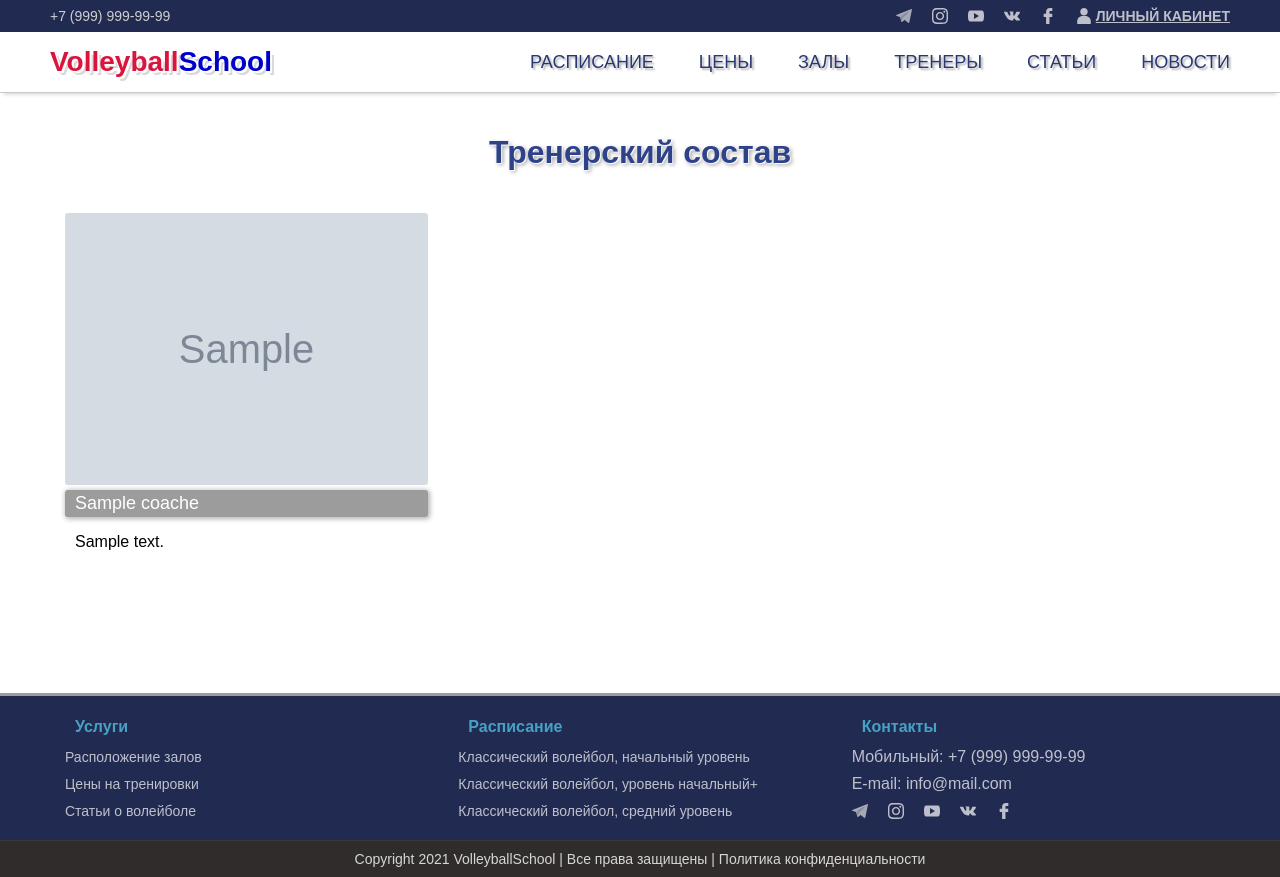
After one commit to VladShi/volleyballschool-django, a Django app: page /coaches/ in a window 1280 px wide. The commit adds this page. Run offline with Django 3.2, Linux system fonts and the light colour scheme; tables that the repository leaves empty hold one stand-in row (values such as "Sample post"); grey boxes marked "Sample" are stand-in pictures.

Commit message:
Add Coaches model, view and template

```diff
--- a/volleyballschool/admin.py
+++ b/volleyballschool/admin.py
@@ -1,9 +1,13 @@
 from django.contrib import admin
 
-from .models import News
+from .models import News, Coaches
 
 # Register your models here.
+
+
 class NewsAdmin(admin.ModelAdmin):
     list_display = ('__str__', 'date',)
 
+
 admin.site.register(News, NewsAdmin)
+admin.site.register(Coaches)
--- a/volleyballschool/models.py
+++ b/volleyballschool/models.py
@@ -1,11 +1,11 @@
 from django.db import models
 
-# Create your models here.
 
 class News(models.Model):
     title = models.CharField('Заголовок', max_length=120)
     text = models.TextField('Текст', blank=True)
-    image = models.ImageField('Изображение', upload_to='news_images/', blank=True)
+    image = models.ImageField(
+        'Изображение', upload_to='news_images/', blank=True)
     date = models.DateField('Дата', auto_now_add=True)
 
     def __str__(self):
@@ -15,3 +15,17 @@ class News(models.Model):
         ordering = ["-date"]
         verbose_name = 'Новость'
         verbose_name_plural = 'Новости'
+
+
+class Coaches(models.Model):
+    name = models.CharField('Имя', max_length=100)
+    description = models.TextField('Описание')
+    photo = models.ImageField(
+        'Фото', upload_to='photos_of_coaches/', blank=True)
+
+    def __str__(self):
+        return self.name
+
+    class Meta:
+        verbose_name = 'Тренер'
+        verbose_name_plural = 'Тренеры'
--- /dev/null
+++ b/volleyballschool/templates/volleyballschool/coaches.html
@@ -0,0 +1,30 @@
+{% extends "./index.html" %}
+{% load static %}
+
+{% block content %}
+<div class="content">
+    <div class="container">
+        <div class="content__inner">
+
+            <div class="content__header">
+                <h1>Тренерский состав</h1>
+            </div>
+
+            {% for coach in coaches_list %}
+            <div class="content__block">
+                {% if coach.photo %}
+                <img class="content__img" src="{{ coach.photo.url }}">
+                {% else %}
+                <img class="content__img" src="{% static 'volleyballschool/images/coach-photo_default.jpg' %}">
+                {% endif %}
+                <div class="content__block-header">{{ coach.name }}</div>
+                <div class="content__text">
+                    <p>{{ coach.description }}</p>
+                </div>
+            </div>
+            {% endfor %}
+
+        </div><!-- /.content__inner-->
+    </div><!-- /.container -->
+</div><!-- /.content-->
+{% endblock %}
--- a/volleyballschool/templates/volleyballschool/index.html
+++ b/volleyballschool/templates/volleyballschool/index.html
@@ -145,7 +145,7 @@
                     <a class="nav__link" href="timetable.html">Расписание</a>
                     <a class="nav__link" href="prices.html">Цены</a>
                     <a class="nav__link" href="courts.html">Залы</a>
-                    <a class="nav__link" href="coaches.html">Tренеры</a>
+                    <a class="nav__link" href="{% url 'coaches' %}">Tренеры</a>
                     <a class="nav__link" href="articles.html">Статьи</a>
                     <a class="nav__link" href="{% url 'news' %}">Новости</a>
                 </nav>
@@ -162,7 +162,8 @@
 
                 <div class="content__block content__block_w75">
                     <div class="content__block-header">О Школе</div>
-                    <img class="content__img" src="{% static 'volleyballschool/images/about.jpg' %}" alt=" VolleyballSchool ">
+                    <img class="content__img" src="{% static 'volleyballschool/images/about.jpg' %}"
+                        alt=" VolleyballSchool ">
                     <p class="content__text">Lorem ipsum dolor sit amet, consectetuer adipiscing elit. Aenean commodo
                         ligula eget dolor.
                         Aenean massa. Cum sociis natoque penatibus et magnis dis parturient montes, nascetur ridiculus
@@ -174,7 +175,8 @@
                     <div class="content__block-header">Новости</div>
                     <ul class="content__newslist">
                         {% for news in latest_news_list %}
-                        <li><a class="content__newslink" href="{% url 'news' %}">{{ news.title }}</a><br>{{ news.date}}</li>
+                        <li><a class="content__newslink" href="{% url 'news' %}">{{ news.title }}</a><br>{{ news.date}}
+                        </li>
                         {% endfor %}
                     </ul>
                 </div>
@@ -218,7 +220,7 @@
                             ridiculus mus. Donec quam felis, ultricies nec, pellentesque eu, pretium quis, sem. Nulla
                             consequat massa quis enim.</p>
                     </div>
-                    <a class="btn" href="coaches.html">Подробнее</a>
+                    <a class="btn" href="{% url 'coaches' %}">Подробнее</a>
                 </div>
 
                 <div class="content__block">
--- a/volleyballschool/templates/volleyballschool/news.html
+++ b/volleyballschool/templates/volleyballschool/news.html
@@ -10,16 +10,16 @@
                 <h1>Новости школы</h1>
             </div>
 
+            {% for news in news_list %}
             <div class="content__block content__block_w100">
-                    {% for news in news_list %}
                 <div class="content__block-header">{{ news.title }}</div>
                 {% if news.image %}
                 <img class="content__news-img" src="{{ news.image.url }}">
                 {% endif %}
                 <p class="content__text">{{ news.text }}</p>
                 <p class="content__news-date">{{ news.date }}</p>
+            </div>
             {% endfor %}
-                </div>
 
             {% if page_obj.has_other_pages %}
             <div class="pagination">
--- a/volleyballschool/urls.py
+++ b/volleyballschool/urls.py
@@ -12,9 +12,10 @@ Class-based views
 """
 from django.urls import path
 
-from .views import *
+from .views import IndexView, NewsView, CoachesView
 
 urlpatterns = [
     path('', IndexView.as_view(), name='index_page'),
-    path('news/', News.as_view(), name='news'),
+    path('news/', NewsView.as_view(), name='news'),
+    path('coaches/', CoachesView.as_view(), name='coaches'),
 ]
--- a/volleyballschool/views.py
+++ b/volleyballschool/views.py
@@ -1,17 +1,22 @@
-from django.shortcuts import render
 from django.views.generic import ListView
 
-from .models import News
+from .models import News, Coaches
 
-# Create your views here.
 
 class IndexView(ListView):
     template_name = 'volleyballschool/index.html'
     context_object_name = 'latest_news_list'
     queryset = News.objects.order_by('-date')[:3]
 
-class News(ListView):
+
+class NewsView(ListView):
     model = News
     paginate_by = 4
     template_name = 'volleyballschool/news.html'
     context_object_name = 'news_list'
+
+
+class CoachesView(ListView):
+    model = Coaches
+    template_name = 'volleyballschool/coaches.html'
+    context_object_name = 'coaches_list'
```
Also changed, not shown: volleyballschool/migrations/0002_auto_20210503_2116.py (added), volleyballschool/static/volleyballschool/images/coach-photo_default.jpg (added). Lines whose indentation alone changed are shown as unchanged.
